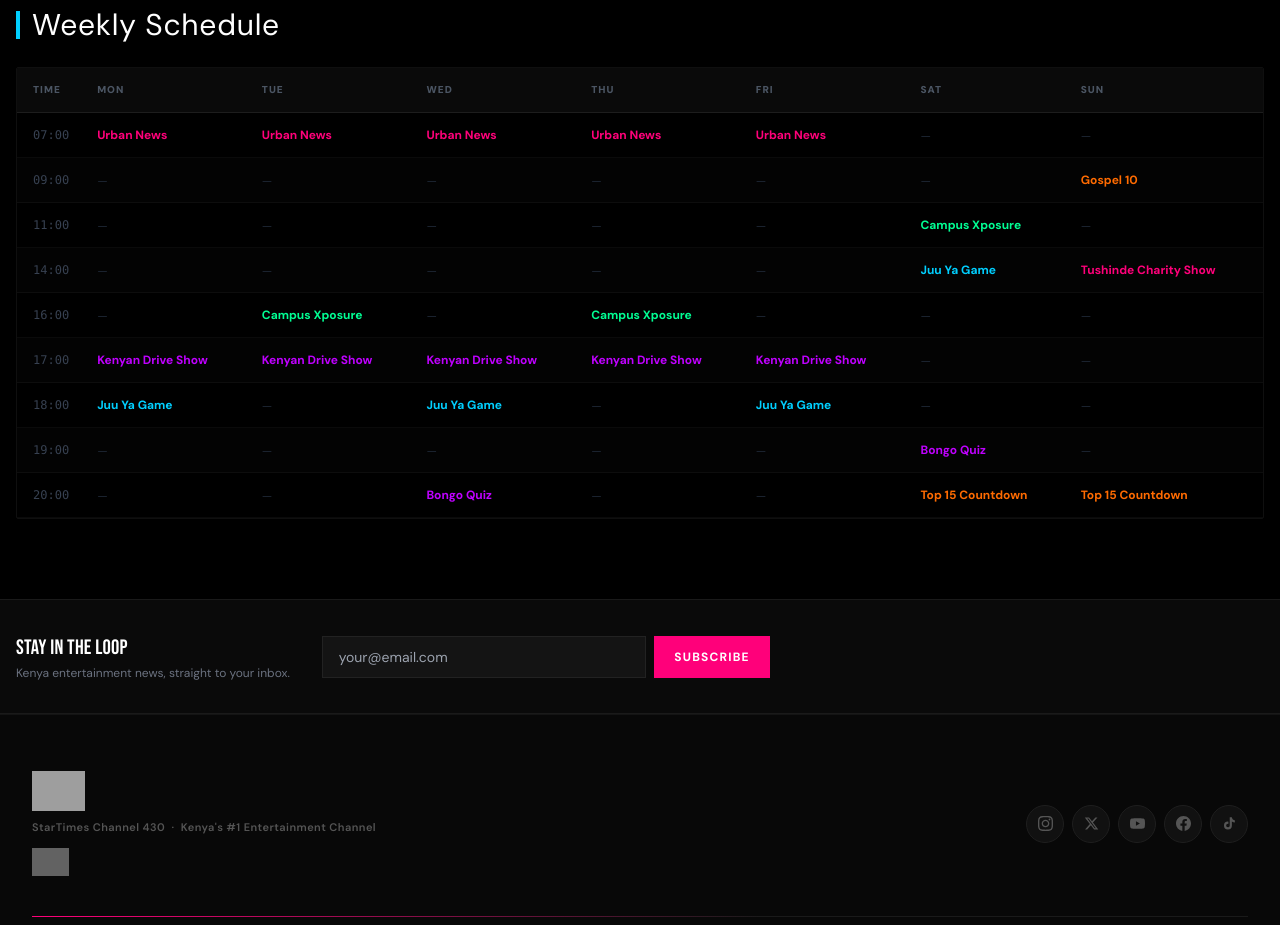
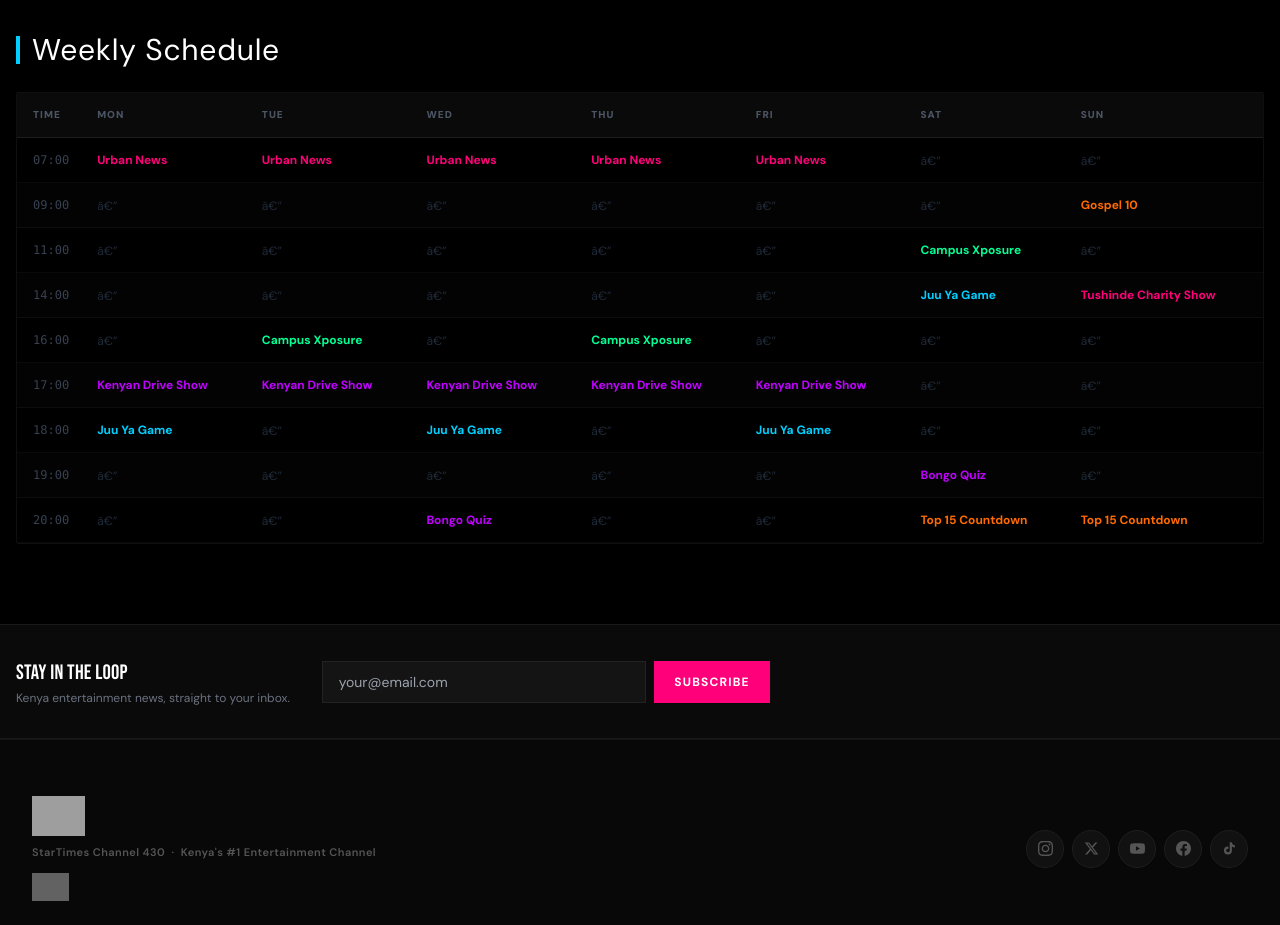
Before and after one commit to eugineous/ppp-tv-site-, a Next.js app in the folder ppp-tv-site-final/: page /shows in a window 1280 px wide. Shown: the part 1220-2145 px from the top of the page. Built offline with nearby package versions, Linux system fonts and the light colour scheme; grey boxes are pictures that could not be loaded.

Commit message:
fix: force redeploy shows page - bump

```diff
--- a/ppp-tv-site-final/src/app/shows/page.tsx
+++ b/ppp-tv-site-final/src/app/shows/page.tsx
@@ -1,3 +1,4 @@
+// v2
 import Link from 'next/link';
 import Image from 'next/image';
 import type { Metadata } from 'next';
@@ -5,7 +6,7 @@ import { shows, SHOW_LOGOS } from '@/data/shows';
 
 export const metadata: Metadata = {
   title: 'Shows | PPP TV Kenya',
-  description: 'All PPP TV Kenya shows — news, entertainment, sports, music and more.',
+  description: 'All PPP TV Kenya shows â€” news, entertainment, sports, music and more.',
 };
 
 const R2 = 'https://pub-8244b5f99b024cda91b74e1131378a14.r2.dev';
@@ -92,7 +93,7 @@ export default function ShowsPage() {
                 </div>
                 <div className="absolute inset-0 opacity-0 group-hover:opacity-100 transition-opacity duration-300 flex items-end justify-center z-20 pb-4"
                   style={{ background: `linear-gradient(to top,${accent}55 0%,transparent 60%)` }}>
-                  <span className="px-5 py-2 text-[10px] font-black uppercase tracking-widest text-black" style={{ background: accent }}>Watch Now →</span>
+                  <span className="px-5 py-2 text-[10px] font-black uppercase tracking-widest text-black" style={{ background: accent }}>Watch Now â†’</span>
                 </div>
               </Link>
             );
@@ -127,7 +128,7 @@ export default function ShowsPage() {
                   <span className="block font-bebas text-xl text-white leading-tight group-hover:opacity-80 transition-opacity">{show.name}</span>
                   <span className="block text-[10px] text-gray-500 mt-0.5 line-clamp-1">{show.tagline}</span>
                 </div>
-                <span className="pr-4 text-xl opacity-0 group-hover:opacity-100 transition-opacity flex-shrink-0" style={{ color: accent }}>›</span>
+                <span className="pr-4 text-xl opacity-0 group-hover:opacity-100 transition-opacity flex-shrink-0" style={{ color: accent }}>â€º</span>
               </Link>
             );
           })}
@@ -164,7 +165,7 @@ export default function ShowsPage() {
                           ? <Link href={`/shows/${show.slug}`}
                               className="text-xs font-bold transition-opacity hover:opacity-70 whitespace-nowrap block"
                               style={{ color: accent ?? '#FF007A' }}>{show.name}</Link>
-                          : <span className="text-gray-800 text-xs">—</span>
+                          : <span className="text-gray-800 text-xs">â€”</span>
                         }
                       </td>
                     );
```
